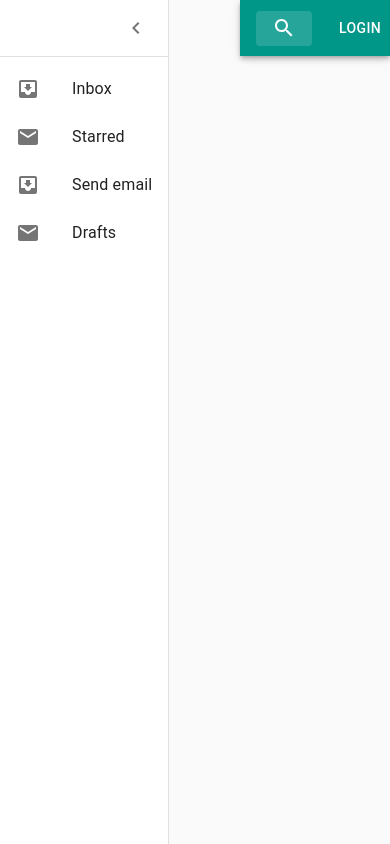
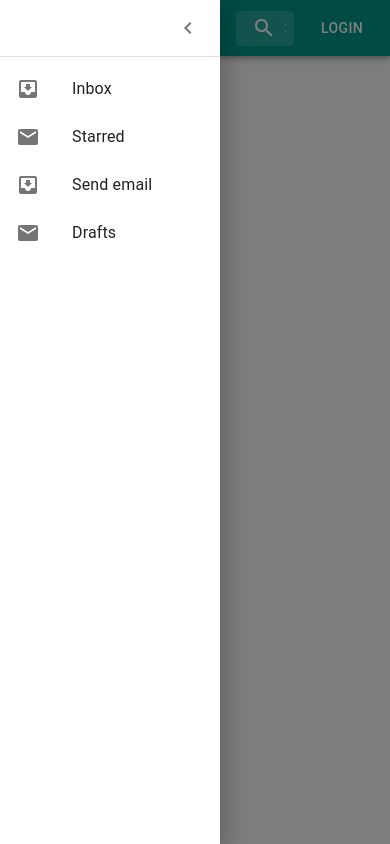
Before and after one commit to HaoWang95/reacts3, a React (Create React App) app: page / in a window 390 px wide. Both pictures are taken after a click on the button 28 px from the left and 28 px from the top of the page. Built offline with nearby package versions, Linux system fonts and the light colour scheme.

Commit message:
Fix responsiveness

```diff
--- a/src/components/AppBar.component.jsx
+++ b/src/components/AppBar.component.jsx
@@ -29,7 +29,7 @@ import MailIcon from "@material-ui/icons/Mail";
 import { useState } from "react";
 import SearchField from "./Search.component";
 
-const drawerWidth = 240;
+const drawerWidth = 220;
 
 const useAppBarStyle = makeStyles((theme) => ({
   appBarRoot: {
@@ -46,7 +46,7 @@ const useAppBarStyle = makeStyles((theme) => ({
   // define the shift action for the content
   appBarShift: {
     width: `calc(100% - ${drawerWidth}px)`,
-    marginLeft: drawerWidth,
+    //marginLeft: drawerWidth,
     transition: theme.transitions.create(["margin", "width"], {
       easing: theme.transitions.easing.easeOut,
       duration: theme.transitions.duration.enteringScreen,
@@ -64,7 +64,7 @@ const useAppBarStyle = makeStyles((theme) => ({
     flexShrink: 0,
   },
   drawerPaper: {
-    wdith: drawerWidth,
+    width: drawerWidth,
   },
   drawerHeader: {
     display: "flex",
@@ -196,7 +196,7 @@ const DefaultAppBar = () => {
       {renderAccountMenu}
       <Drawer
         className={style.drawer}
-        variant="persistent"
+        variant="temporary"
         anchor="left"
         open={drawerOpen}
         classes={{
```
